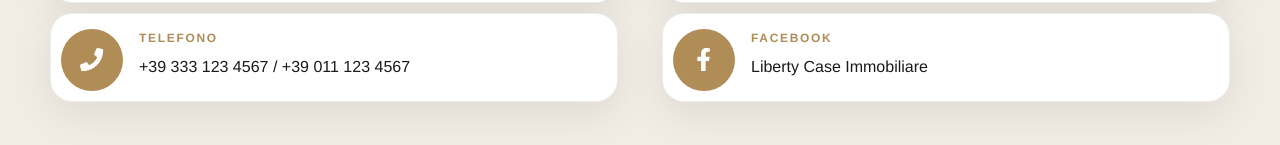
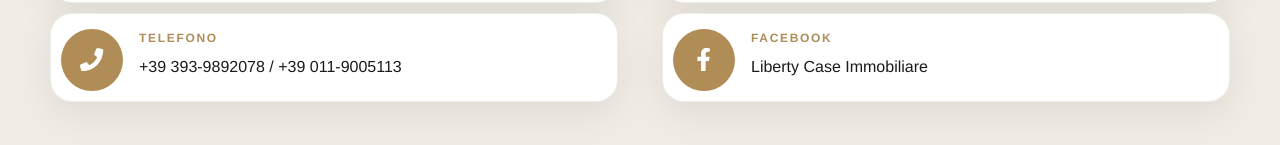
Before and after one commit to martilanz/ab-immobiliare, a Next.js app: page /contact in a window 1280 px wide. Shown: the part 637-782 px from the top of the page. Built offline with nearby package versions, Linux system fonts and the light colour scheme.

Commit message:
fix contact

```diff
--- a/app/contact/page.tsx
+++ b/app/contact/page.tsx
@@ -63,7 +63,7 @@ export default function ContactPage() {
 
                                 <div className="contactInfoText">
                                     <p className="sectionLabel">Telefono</p>
-                                    <p>+39 333 123 4567 / +39 011 123 4567</p>
+                                    <p>+39 393-9892078 / +39 011-9005113</p>
                                 </div>
                             </div>
                         </div>
```
